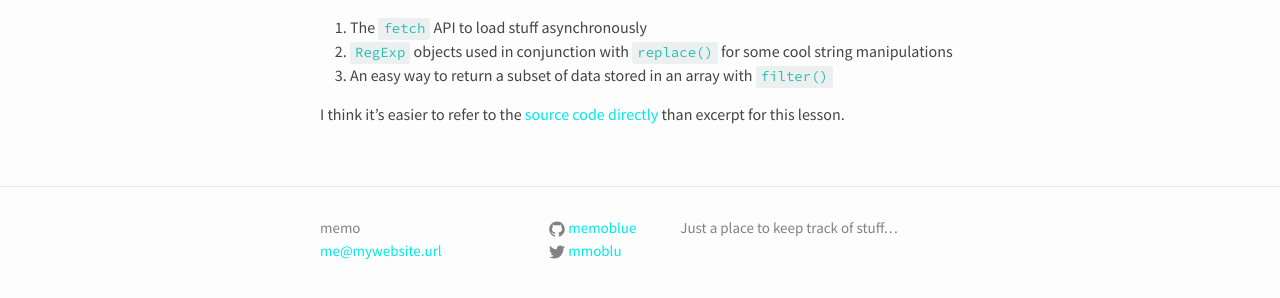
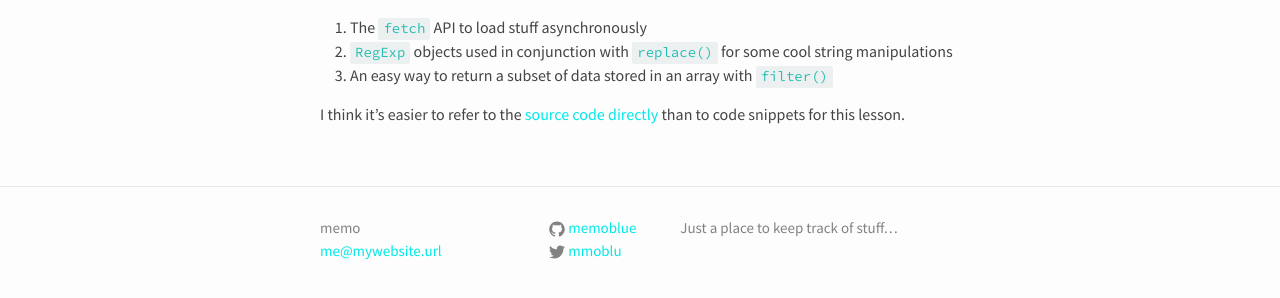
Before and after one commit to memoblue/memoblue.github.io, a Jekyll site: the page built from _posts/2017-02-01-javascript30-06.md, in a window 1280 px wide. Shown: the part 320-618 px from the top of the page. Built offline with Jekyll 4.4.1, drawn with Linux system fonts in a browser that asks for light colours.

Commit message:
phrasing

```diff
--- a/_posts/2017-02-01-javascript30-06.md
+++ b/_posts/2017-02-01-javascript30-06.md
@@ -15,7 +15,7 @@ This lesson was packed with good stuff, but the highlights were:
 2. [`RegExp`][regexp] objects used in conjunction with `replace()` for some cool string manipulations
 3. An easy way to return a subset of data stored in an array with `filter()`
 
-I think it's easier to refer to the [source code directly][git] than excerpt for this lesson.
+I think it's easier to refer to the [source code directly][git] than to code snippets for this lesson.
 
 [js30]:https://javascript30.com
 [git]:https://github.com/memoblue/JavaScript30/blob/master/06%20-type-ahead/index.html
```
